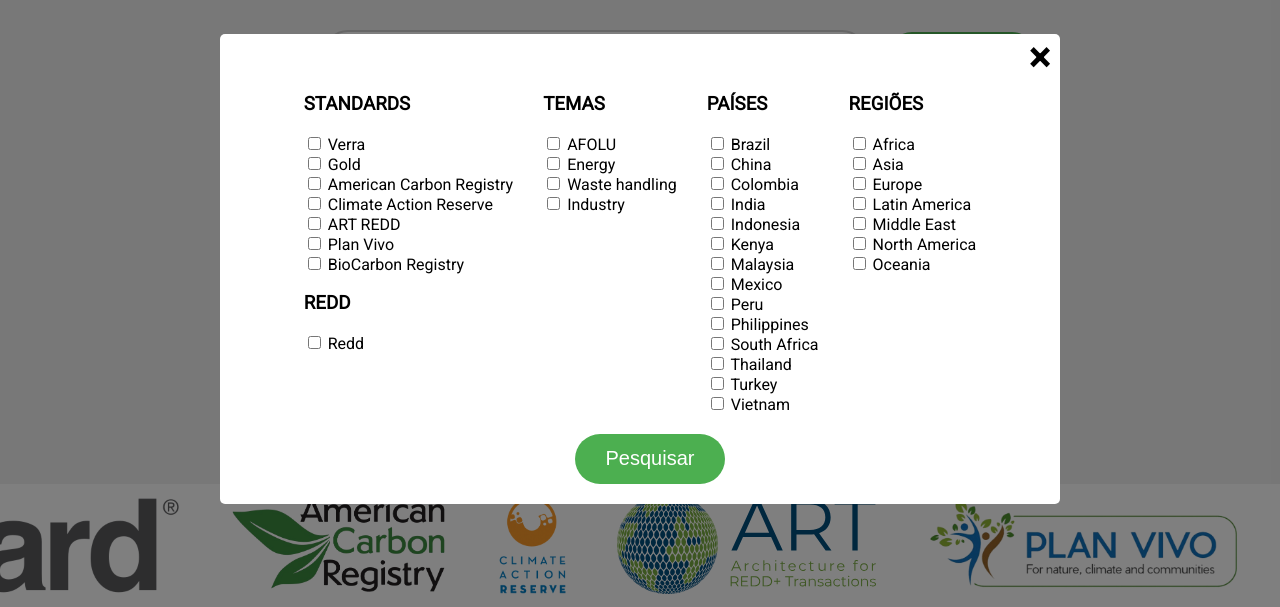
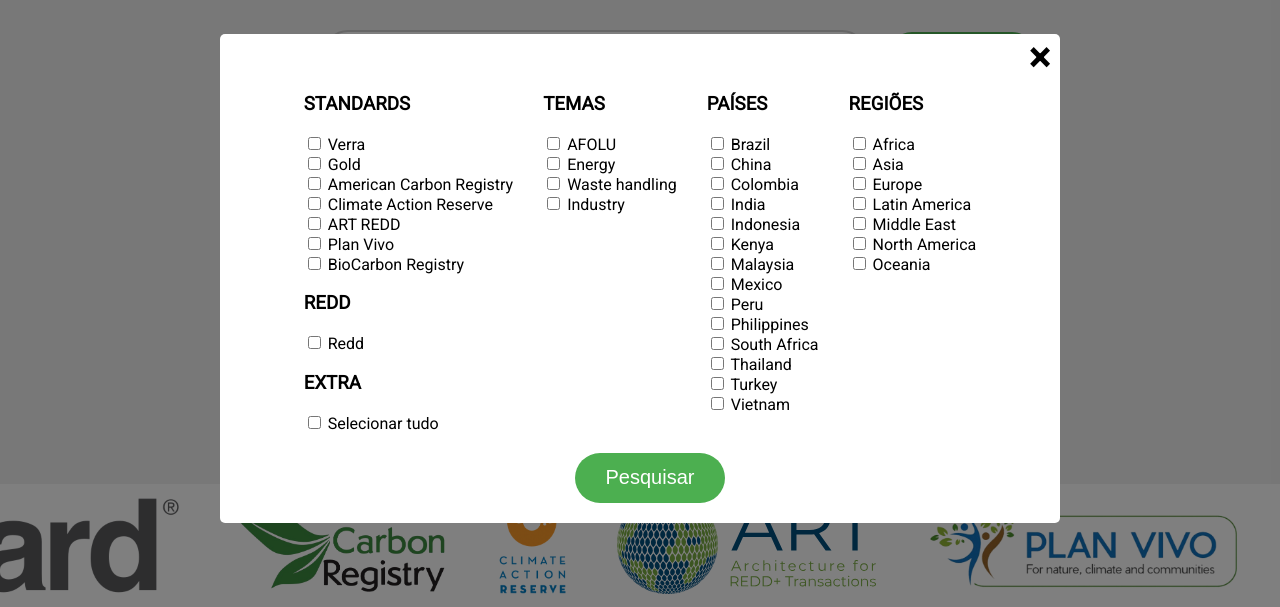
Before and after one commit to kaianes/GEAPedia, a plain HTML site: page src/frontend/index.html in a window 1280 px wide. Both pictures are taken after a click on the button 278 px from the left and 202 px from the top of the page. Shown: the part 145-752 px from the top of the page. Drawn offline with nearby package versions, Linux system fonts and the light colour scheme.

Commit message:
ultimas_correcoes

```diff
--- a/src/frontend/index.html
+++ b/src/frontend/index.html
@@ -69,6 +69,9 @@
                         <h3>REDD</h3>
                         <input type="checkbox" id="redd" name="redd" value="Redd">
                         <label for="redd">Redd</label>
+                        <h3>EXTRA</h3>
+                        <input type="checkbox" id="selecionar_tudo" onchange="selecionar_tudo()">
+                        <label for="selecionar_tudo">Selecionar tudo</label><br>
                     </div>
 
 
--- a/src/frontend/script.js
+++ b/src/frontend/script.js
@@ -20,6 +20,26 @@
   });
 });
 
+
+function selecionar_tudo(desmarcar) {
+
+  const todos_check = document.querySelectorAll('#select input[type=checkbox]');
+
+  todos_check.forEach(el => {
+    if (!desmarcar){
+      el.checked = true;
+    } else {
+      el.checked = false;
+    }
+  });
+
+  if (!desmarcar){
+    document.querySelector('#selecionar_tudo').setAttribute('onchange', 'selecionar_tudo(true)');
+  } else {
+    document.querySelector('#selecionar_tudo').setAttribute('onchange', 'selecionar_tudo()');
+  }
+
+}
 
 
 function filtrar() {
```
Also changed, not shown: README.md.
